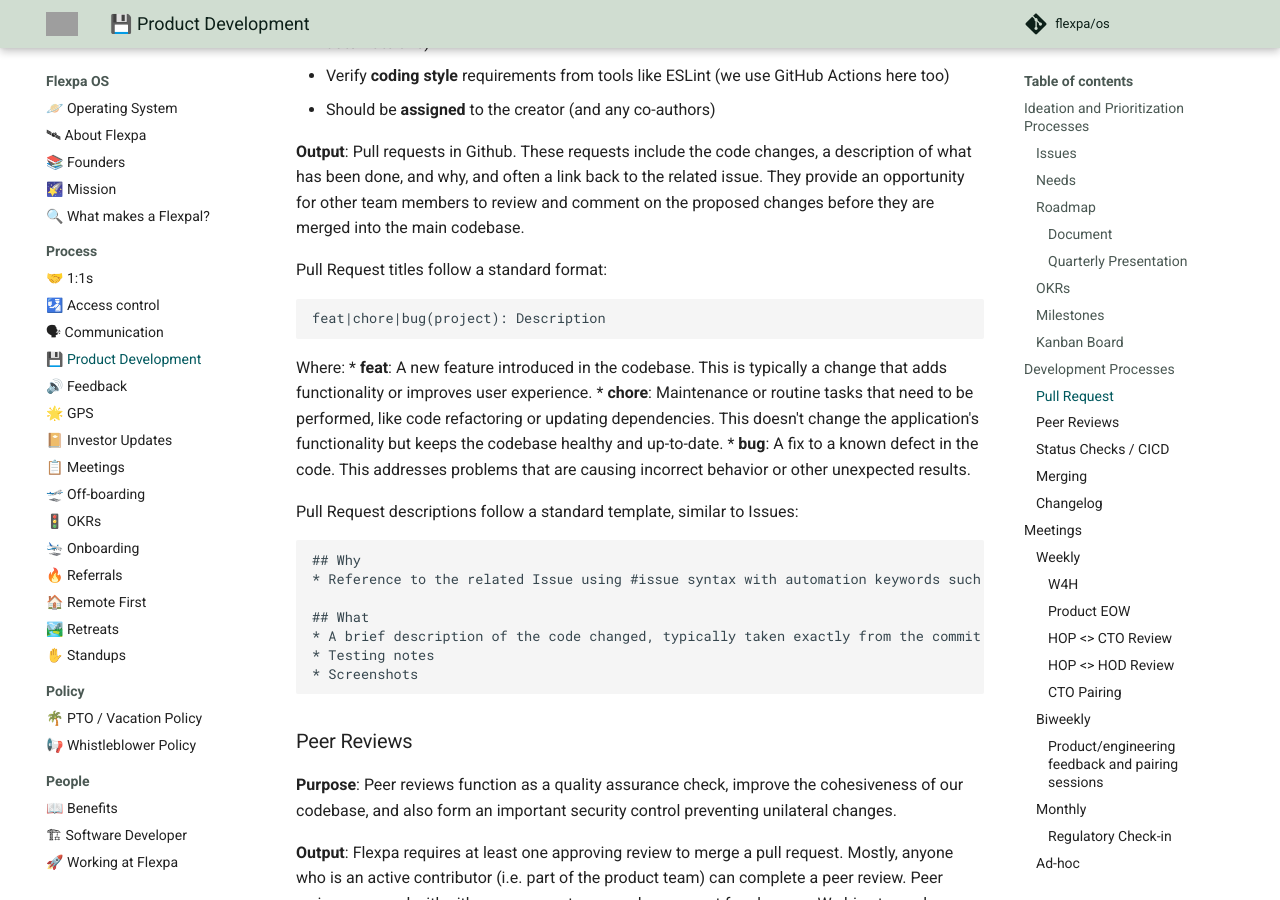
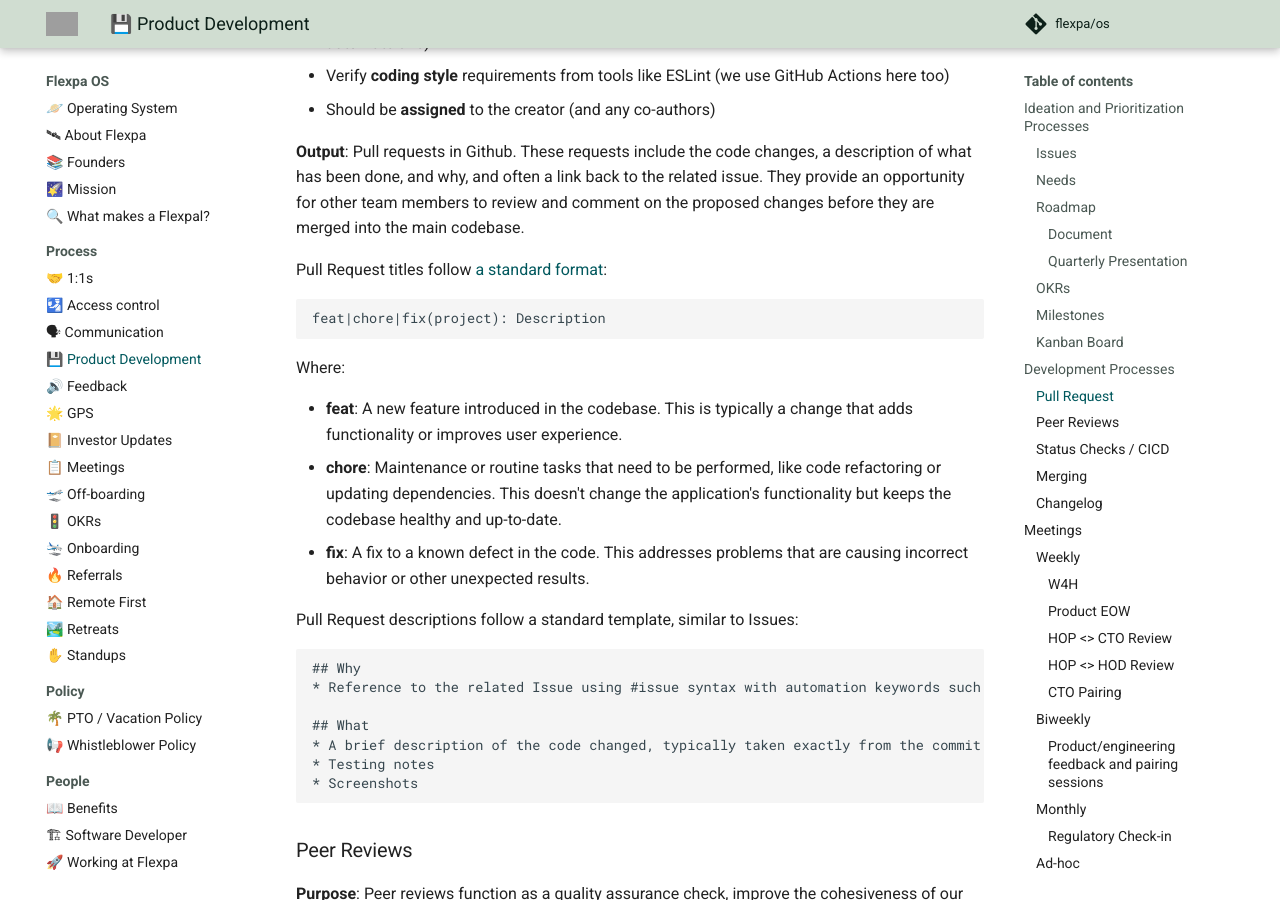
Before and after one commit to flexpa/os, an MkDocs documentation site: the page built from docs/process/development.md, in a window 1280 px wide and 900 px high, scrolled down 3329 px. Built offline with MkDocs 1.6.1 and Material for MkDocs 9.7.7, drawn with Linux system fonts in a browser that asks for light colours; comment, search, counter and statistics services are not loaded; grey boxes are pictures that could not be loaded.

Commit message:
fixes other location for commit messages descriptions

````diff
--- a/docs/process/development.md
+++ b/docs/process/development.md
@@ -94,14 +94,15 @@
 
 **Output**: Pull requests in Github. These requests include the code changes, a description of what has been done, and why, and often a link back to the related issue. They provide an opportunity for other team members to review and comment on the proposed changes before they are merged into the main codebase.
 
-Pull Request titles follow a standard format:
+Pull Request titles follow [a standard format](https://www.conventionalcommits.org/en/v1.0.0/#summary):
 ```
-feat|chore|bug(project): Description
+feat|chore|fix(project): Description
 ```
 Where:
+
 * **feat**: A new feature introduced in the codebase. This is typically a change that adds functionality or improves user experience.
 * **chore**: Maintenance or routine tasks that need to be performed, like code refactoring or updating dependencies. This doesn't change the application's functionality but keeps the codebase healthy and up-to-date.
-* **bug**: A fix to a known defect in the code. This addresses problems that are causing incorrect behavior or other unexpected results.
+* **fix**: A fix to a known defect in the code. This addresses problems that are causing incorrect behavior or other unexpected results.
 
 Pull Request descriptions follow a standard template, similar to Issues:
 ```
````
